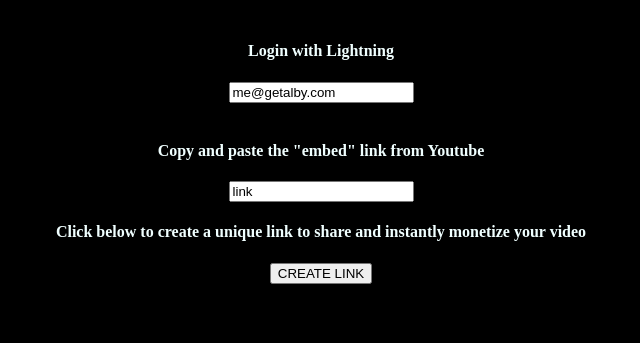
After one commit to pcsubirachs/sats_stream, a Flask app: page /create_link in a window 1280 px wide. The commit adds this page. Shown: the part 457-800 px from the top of the page, without its empty margins (319-959 px from the left). Run offline with Flask 2, Linux system fonts and the light colour scheme; some libraries are stand-ins or nearby versions.

Commit message:
create link init

```diff
--- a/web_app/routes.py
+++ b/web_app/routes.py
@@ -12,3 +12,7 @@ def index():
 @sats.route("/webln", methods=['POST', 'GET'])
 def webln():
     return render_template('test.html')
+
+@sats.route("/create_link", methods=['POST', 'GET'])
+def create():
+    return render_template('create_link.html')
--- /dev/null
+++ b/web_app/templates/create_link.html
@@ -0,0 +1,54 @@
+<!DOCTYPE html>
+<html>
+	<head>
+		<title>Sats Stream</title>
+		<link rel="stylesheet" href="static/assets/css/main.css">
+		<script src="https://unpkg.com/webln@0.2.0/dist/webln.min.js"
+			integrity="sha384-mTReBqbhPO7ljQeIoFaD1NYS2KiYMwFJhUNpdwLj+VIuhhjvHQlZ1XpwzAvd93nQ"
+			crossorigin="anonymous">
+		</script>
+	</head>
+<body>
+
+    <h1 color="white">SATS STREAM</h1>
+    <h2 color="white">Monetize any Youtube video instantly</h2>
+
+    <iframe src="https://giphy.com/embed/jKMt4JQDQSPKlMRW0H" width="480" height="270" frameBorder="0" class="giphy-embed" allowFullScreen></iframe><br><br>
+
+    <!-- use your lightning address to login
+	<h3 color="white">CREATE A UNIQUE LINK BELOW</h3>-->
+    <h4>Login with Lightning</h4>
+    <form action="/login" method="GET" style="float:center;">
+    	<input type="input" value="me@getalby.com" name="username">
+    </form>
+    <br>
+
+    <!--embed your link-->
+    <h4>Copy and paste the "embed" link from Youtube</h4>
+    <form action="/login" method="GET" style="float:center;">
+    	<input type="input" value="link" name="youtube_link">
+    </form>
+
+    <h4>Click below to create a unique link to share and instantly monetize your video</h4>
+    <!--go to index with unique link-->
+    <form action="/" method="GET" style="float:center;">
+    	<input type="submit" value="CREATE LINK" name="youtube_link">
+    </form>
+
+
+	<!--import { requestProvider } from 'webln';
+
+	WebLN.requestProvider(/* ... */);
+
+	try {
+	  const webln = await requestProvider();
+	  // Now you can call all of the webln.* methods
+	}
+	catch(err) {
+	  // Tell the user what went wrong
+	  alert(err.message);
+	} -->
+
+
+</body>
+</html>
--- a/web_app/templates/index.html
+++ b/web_app/templates/index.html
@@ -12,7 +12,7 @@
 
 	<h2> Stream Sats & LAUGH Like Liotta </h2> <br>
 
-	<form action="/send" method="GET" style="float:center;">
+	<form action="/create_link" method="GET" style="float:center;">
     	<input type="submit" value="LOGIN WITH LIGHTNING" name="send_btc">
     </form>
 
```
